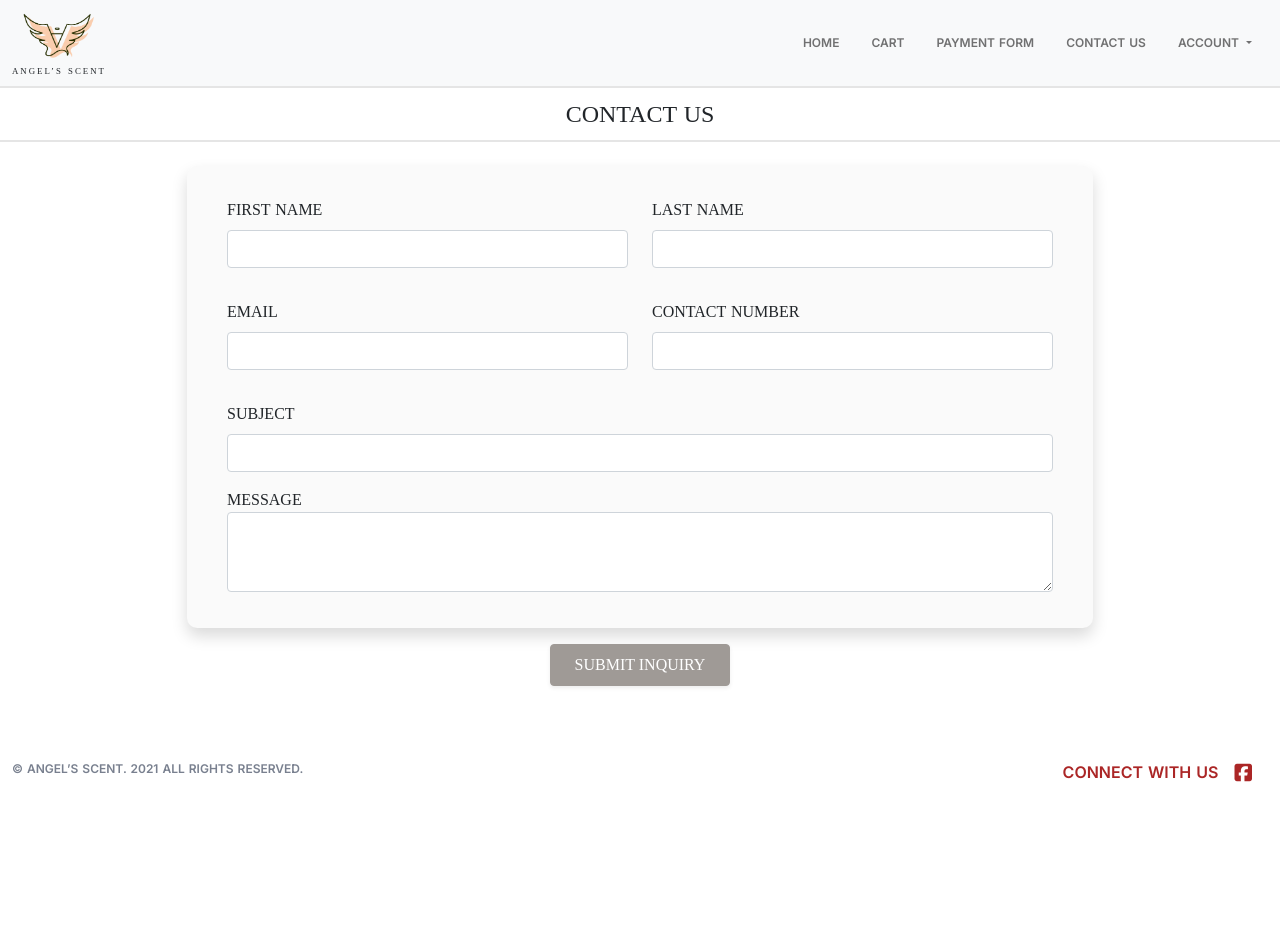
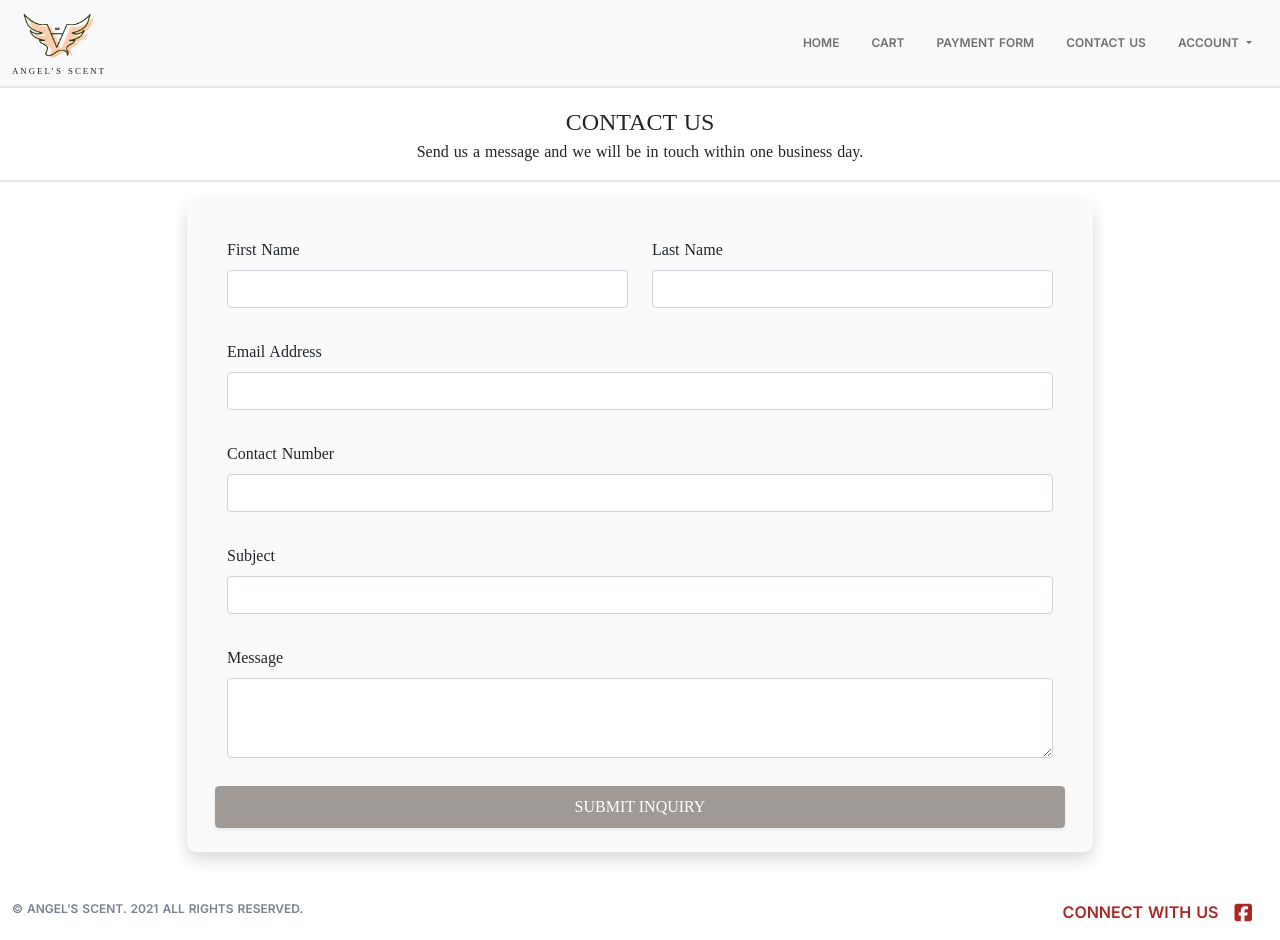
Before and after one commit to gtopacio/angelsscent, a Nuxt app: page /contact in a window 1280 px wide. Before the commit the page ends 800 px from the top, so only its background shows below. Built offline with nearby package versions, Linux system fonts and the light colour scheme; a web font is replaced by a local one.

Commit message:
Restyle UI of Contact Form

```diff
--- a/pages/contact.vue
+++ b/pages/contact.vue
@@ -1,11 +1,16 @@
 <template>
     <div>
-        <div class="contact-header text-center regular text-uppercase py-2">
-            Contact Us
+        <div class="contact-header py-3">
+            <div class="text-center regular text-uppercase">
+                Contact Us
+            </div>
+            <div class="text-center regular fs-6">
+                Send us a message and we will be in touch within one business day.
+            </div>
         </div>
-        <div class="container-fluid d-flex flex-column regular text-uppercase">
+        <div class="container-fluid d-flex flex-column regular">
             <form class="px-4" action="https://formspree.io/f/mjvjlvwy" method="POST">
-                <div class="shadow contact-box mt-4 mb-2 p-3 mx-auto w-75">
+                <div class="shadow contact-box mt-3 mb-4 px-3 py-4 mx-auto w-75">
                     <div class="row px-4">
                         <div class="col-sm-6 my-3">
                             <label for="firstNameInput" class="form-label">First Name</label>
@@ -18,30 +23,32 @@
                         </div>
                     </div>
                     <div class="row px-4">
-                        <div class="col-sm-6 my-3">
-                            <label for="emailInput" class="form-label">Email</label>
+                        <div class="col-sm-12 my-3">
+                            <label for="emailInput" class="form-label">Email Address</label>
                             <input name="Email" type="email" class="form-control" id="emailInput" aria-describedby="emailHelp" required>
                         </div>
-                        <div class="col-sm-6 my-3">
+                    </div>
+                    <div class="row px-4">
+                        <div class="col-sm-12 my-3">
                             <label for="contactNumberInput" class="form-label">Contact Number</label>
                             <input name="Contact Number" type="number" class="form-control" id="contactNumberInput" aria-describedby="emailHelp" requried>
                         </div>
                     </div>
-                    <div class="row px-4 my-3">
-                        <div class="col">
+                    <div class="row px-4">
+                        <div class="col-sm-12 my-3">
                             <label for="subjectInput" class="form-label">Subject</label>
                             <input name="Subject" type="subject" class="form-control" id="subjectInput" aria-describedby="emailHelp" required>
                         </div>
                     </div>
-                    <div class="row px-4 my-3 pb-1">
-                        <div class="col">
-                            <label for="message">Message</label>
+                    <div class="row px-4 pb-1">
+                        <div class="col-sm-12 my-3">
+                            <label for="message" class="form-label">Message</label>
                             <textarea name="Message" class="form-control w-100" placeholder="" id="message" style="height: 80px" required></textarea>
                         </div>
                     </div>
-                </div>
-                <div class="d-flex justify-content-center">
-                    <button type="submit" class="shadow-sm text-uppercase btn btn-light submit-btn regular mt-2 px-4 py-2">Submit Inquiry</button>
+                    <div class="row px-4">
+                        <button type="submit" class="shadow-sm text-uppercase btn btn-light submit-btn regular mt-2 px-4 py-2">Submit Inquiry</button>
+                    </div>
                 </div>
             </form>
         </div>
```
